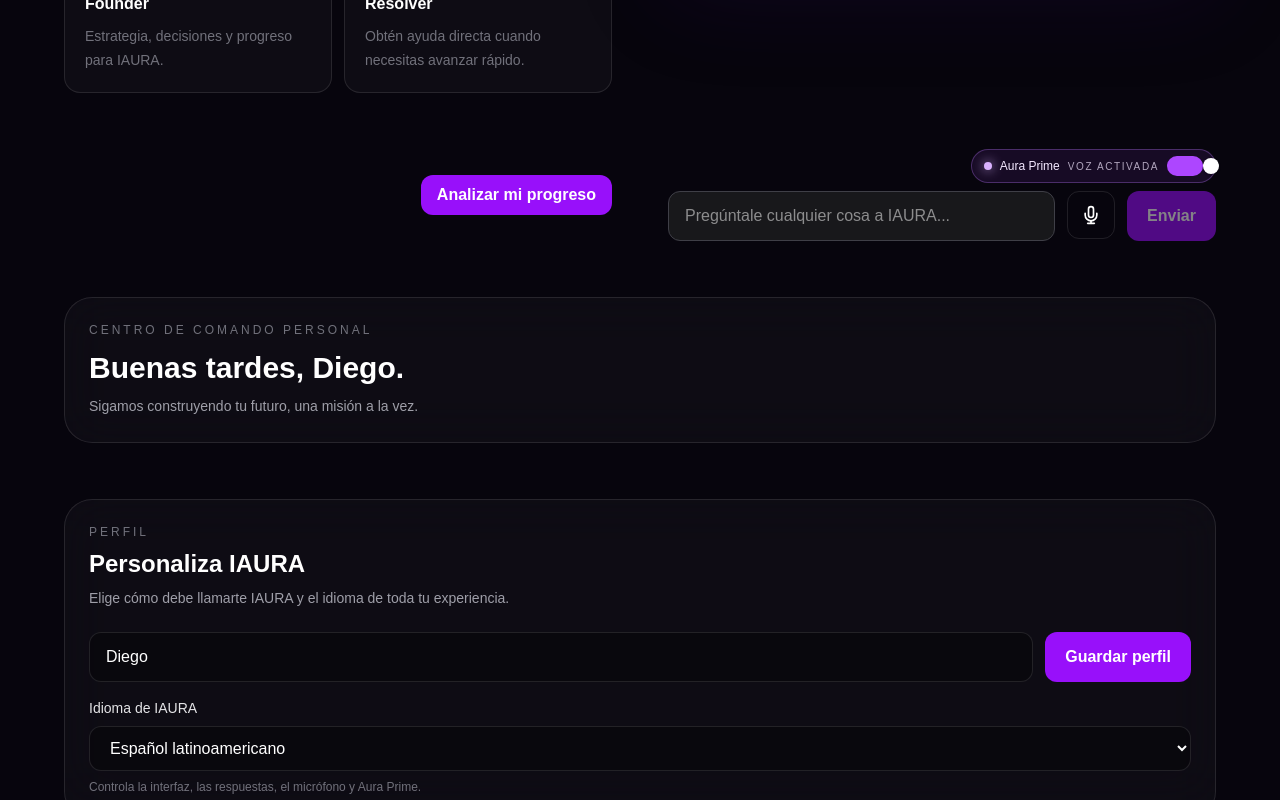
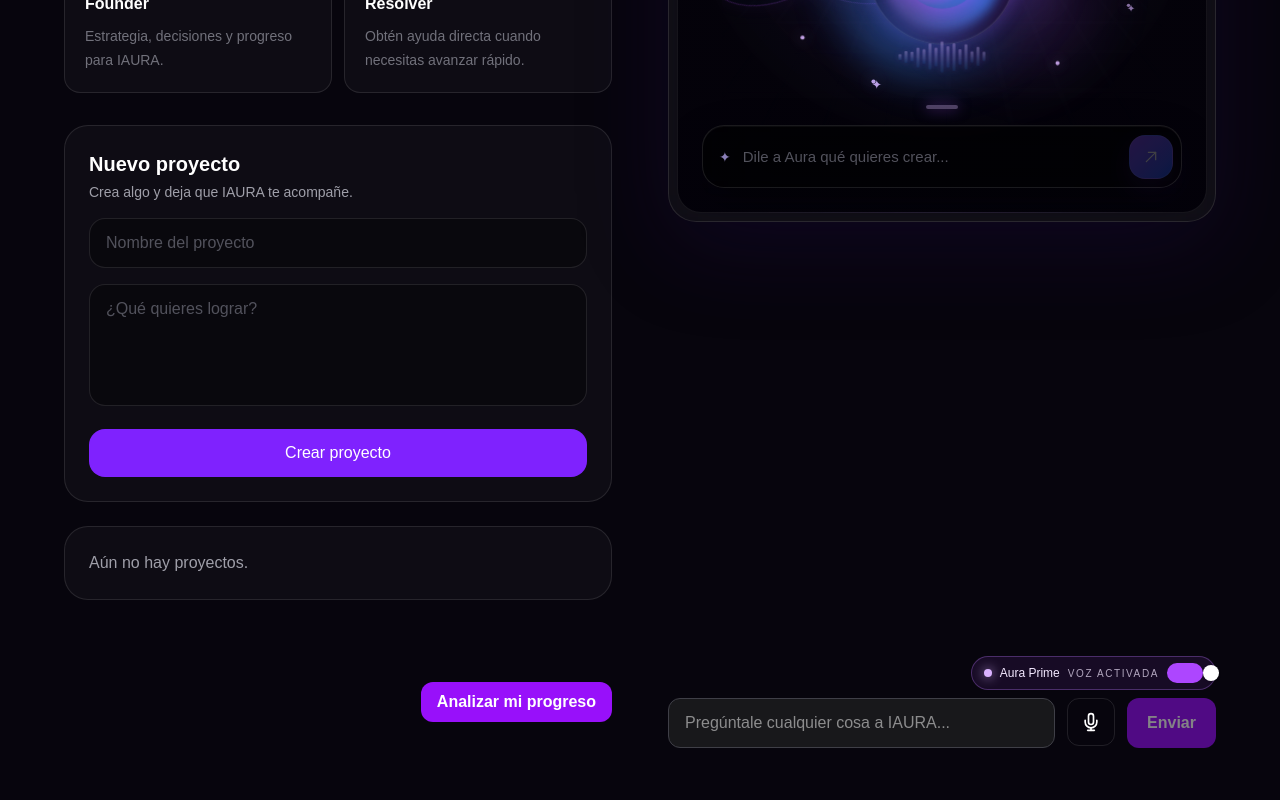
Before and after one commit to IAura-001/IAURA, a Next.js app: page / in a window 1280 px wide. Shown: the part 1615-2415 px from the top of the page. Built offline with nearby package versions, Linux system fonts and the light colour scheme.

Commit message:
feat: finalize persistent project workspace

```diff
--- a/components/pages/HomePage.tsx
+++ b/components/pages/HomePage.tsx
@@ -25,7 +25,7 @@ import dynamic from "next/dynamic";
 import type { ChatMessage } from "@/types/chat";
 import type { BrandProfile } from "@/types/project";
 import ProjectCard from "@/components/sections/ProjectCard";
-import {
+import Workspace from "@/components/pages/Workspace";import {
   useCallback,
   useEffect,
   useRef,
@@ -510,7 +510,9 @@ return (
   modes={MODES}
   selectedMode={selectedMode}
   onSelect={setSelectedMode}
-/>
+/><div className="mt-8">
+  <Workspace />
+</div>
         </div>
 
 <AssistantCard
--- /dev/null
+++ b/components/pages/Workspace.tsx
@@ -0,0 +1,7 @@
+"use client";
+
+import ProjectWorkspace from "@/components/projects/ProjectWorkspace";
+
+export default function Workspace() {
+  return <ProjectWorkspace />;
+}
--- /dev/null
+++ b/components/projects/CreateProjectForm.tsx
@@ -0,0 +1,86 @@
+"use client";
+
+import { useState } from "react";
+
+import { projectEngine } from "@/core/project/ProjectEngine";
+
+interface CreateProjectFormProps {
+  onProjectCreated?: () => void;
+}
+
+export default function CreateProjectForm({
+  onProjectCreated,
+}: CreateProjectFormProps) {
+  const [name, setName] = useState("");
+  const [goal, setGoal] = useState("");
+  const [error, setError] = useState("");
+
+  function handleSubmit(
+    event: React.FormEvent<HTMLFormElement>,
+  ) {
+    event.preventDefault();
+    setError("");
+
+    try {
+      projectEngine.createProject({
+        name,
+        goal,
+      });
+
+      setName("");
+      setGoal("");
+      onProjectCreated?.();
+    } catch (creationError) {
+      setError(
+        creationError instanceof Error
+          ? creationError.message
+          : "No se pudo crear el proyecto.",
+      );
+    }
+  }
+
+  return (
+    <form
+      onSubmit={handleSubmit}
+      className="space-y-4 rounded-3xl border border-white/10 bg-white/[0.03] p-6"
+    >
+      <div>
+        <h2 className="text-xl font-semibold text-white">
+          Nuevo proyecto
+        </h2>
+
+        <p className="mt-1 text-sm text-zinc-400">
+          Crea algo y deja que IAURA te acompañe.
+        </p>
+      </div>
+
+      <input
+        value={name}
+        onChange={(event) => setName(event.target.value)}
+        placeholder="Nombre del proyecto"
+        className="w-full rounded-2xl border border-white/10 bg-black/30 px-4 py-3 text-white outline-none placeholder:text-zinc-600 focus:border-violet-400/60"
+      />
+
+      <textarea
+        value={goal}
+        onChange={(event) => setGoal(event.target.value)}
+        placeholder="¿Qué quieres lograr?"
+        rows={4}
+        className="w-full resize-none rounded-2xl border border-white/10 bg-black/30 px-4 py-3 text-white outline-none placeholder:text-zinc-600 focus:border-violet-400/60"
+      />
+
+      {error && (
+        <p className="text-sm text-red-300">
+          {error}
+        </p>
+      )}
+
+      <button
+        type="submit"
+        className="w-full rounded-2xl bg-violet-600 px-4 py-3 font-medium text-white transition hover:bg-violet-500"
+      >
+        Crear proyecto
+      </button>
+    </form>
+  );
+}
--- /dev/null
+++ b/components/projects/ProjectList.tsx
@@ -0,0 +1,91 @@
+"use client";
+
+import { useEffect, useState } from "react";
+
+import { projectEngine } from "@/core/project/ProjectEngine";
+import type { IAuraProject } from "@/types/project";
+
+interface ProjectListProps {
+  refreshKey: number;
+  onProjectSelected: (project: IAuraProject) => void;
+}
+
+export default function ProjectList({
+  refreshKey,
+  onProjectSelected,
+}: ProjectListProps) {
+  const [projects, setProjects] = useState<IAuraProject[]>([]);
+  const [activeProjectId, setActiveProjectId] =
+    useState<string | null>(null);
+
+  useEffect(() => {
+    const storedProjects = projectEngine.getProjects();
+    const currentProject = projectEngine.getCurrentProject();
+
+    setProjects(storedProjects);
+    setActiveProjectId(currentProject?.id ?? null);
+
+    if (currentProject) {
+      onProjectSelected(currentProject);
+    }
+  }, [refreshKey, onProjectSelected]);
+
+  function handleSelectProject(project: IAuraProject) {
+    projectEngine.setCurrentProject(project);
+    setActiveProjectId(project.id);
+    onProjectSelected(project);
+  }
+
+  if (projects.length === 0) {
+    return (
+      <div className="rounded-3xl border border-white/10 bg-white/[0.03] p-6">
+        <p className="text-zinc-400">
+          Aún no hay proyectos.
+        </p>
+      </div>
+    );
+  }
+
+  return (
+    <div className="space-y-4">
+      {projects.map((project) => {
+        const isActive = project.id === activeProjectId;
+
+        return (
+          <button
+            key={project.id}
+            type="button"
+            onClick={() => handleSelectProject(project)}
+            className={`w-full rounded-3xl border p-6 text-left transition ${
+              isActive
+                ? "border-violet-400/60 bg-violet-500/10"
+                : "border-white/10 bg-white/[0.03] hover:border-white/20"
+            }`}
+          >
+            <div className="flex items-start justify-between gap-4">
+              <div>
+                <h3 className="text-lg font-semibold text-white">
+                  {project.name}
+                </h3>
+
+                <p className="mt-2 text-zinc-400">
+                  {project.goal || "Sin objetivo"}
+                </p>
+              </div>
+
+              {isActive && (
+                <span className="rounded-full bg-violet-500/20 px-3 py-1 text-xs font-medium text-violet-200">
+                  Proyecto activo
+                </span>
+              )}
+            </div>
+
+            <div className="mt-4 inline-flex rounded-full bg-white/5 px-3 py-1 text-xs text-zinc-300">
+              {project.status}
+            </div>
+          </button>
+        );
+      })}
+    </div>
+  );
+}
--- a/core/project/ProjectEngine.ts
+++ b/core/project/ProjectEngine.ts
@@ -60,7 +60,9 @@ export class ProjectEngine {
     projectStorage.save(this.getProjects());
   }
 
-  createProject(input: CreateProjectInput): IAuraProject {
+  createProject(
+    input: CreateProjectInput,
+  ): IAuraProject {
     const name = input.name.trim();
 
     if (!name) {
@@ -72,12 +74,15 @@ export class ProjectEngine {
     const project: IAuraProject = {
       id: createProjectId(),
       name,
-      description: input.description?.trim() ?? "",
+      description:
+        input.description?.trim() ?? "",
       goal: input.goal?.trim() ?? "",
       createdAt: now,
       updatedAt: now,
       status: "planning",
-      studios: { ...DEFAULT_STUDIOS },
+      studios: {
+        ...DEFAULT_STUDIOS,
+      },
     };
 
     this.projects.set(project.id, project);
@@ -91,11 +96,15 @@ export class ProjectEngine {
     return Array.from(this.projects.values());
   }
 
-  getProject(projectId: string): IAuraProject | null {
+  getProject(
+    projectId: string,
+  ): IAuraProject | null {
     return this.projects.get(projectId) ?? null;
   }
 
-  setCurrentProject(project: IAuraProject): void {
+  setCurrentProject(
+    project: IAuraProject,
+  ): void {
     this.projects.set(project.id, project);
     this.currentProjectId = project.id;
     this.persist();
@@ -106,7 +115,10 @@ export class ProjectEngine {
       return null;
     }
 
-    return this.projects.get(this.currentProjectId) ?? null;
+    return (
+      this.projects.get(this.currentProjectId) ??
+      null
+    );
   }
 
   hasCurrentProject(): boolean {
@@ -117,7 +129,8 @@ export class ProjectEngine {
     projectId: string,
     updates: UpdateProjectInput,
   ): IAuraProject {
-    const currentProject = this.projects.get(projectId);
+    const currentProject =
+      this.projects.get(projectId);
 
     if (!currentProject) {
       throw new Error(
@@ -128,11 +141,15 @@ export class ProjectEngine {
     const updatedProject: IAuraProject = {
       ...currentProject,
       ...updates,
-      name: updates.name?.trim() || currentProject.name,
+      name:
+        updates.name?.trim() ||
+        currentProject.name,
       description:
         updates.description?.trim() ??
         currentProject.description,
-      goal: updates.goal?.trim() ?? currentProject.goal,
+      goal:
+        updates.goal?.trim() ??
+        currentProject.goal,
       studios: {
         ...currentProject.studios,
         ...updates.studios,
@@ -140,16 +157,23 @@ export class ProjectEngine {
       updatedAt: new Date().toISOString(),
     };
 
-    this.projects.set(projectId, updatedProject);
+    this.projects.set(
+      projectId,
+      updatedProject,
+    );
+
     this.persist();
 
     return updatedProject;
   }
 
   deleteProject(projectId: string): boolean {
-    const deleted = this.projects.delete(projectId);
+    const deleted =
+      this.projects.delete(projectId);
 
-    if (this.currentProjectId === projectId) {
+    if (
+      this.currentProjectId === projectId
+    ) {
       this.currentProjectId = null;
     }
 
@@ -165,4 +189,5 @@ export class ProjectEngine {
   }
 }
 
-export const projectEngine = new ProjectEngine();
+export const projectEngine =
+  new ProjectEngine();
```
